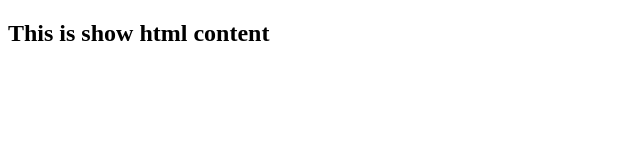
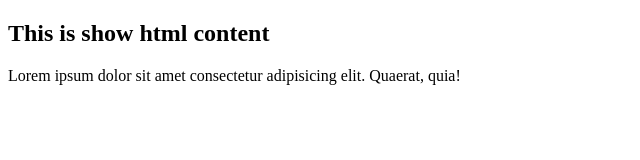
Before and after one commit to Mohd-Sadiq-Ameen/LearningGit, a plain HTML site: page show.html in a window 1280 px wide. Shown: the whole page, without its empty margins (0-640 px from the left). Drawn offline with Linux system fonts and the light colour scheme.

Commit message:
changes/html

```diff
--- a/show.html
+++ b/show.html
@@ -9,5 +9,7 @@
 
     <h2>This is show html content</h2>
 
+    <p>Lorem ipsum dolor sit amet consectetur adipisicing elit. Quaerat, quia!</p>
+
 </body>
 </html>
```
